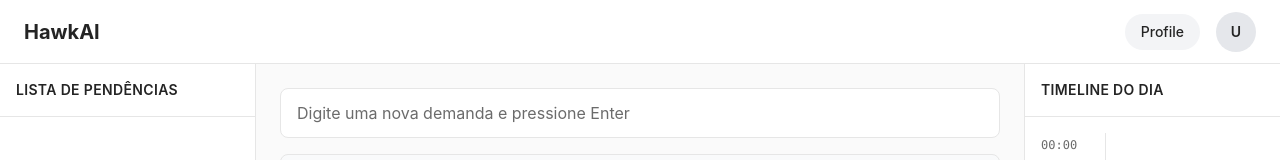
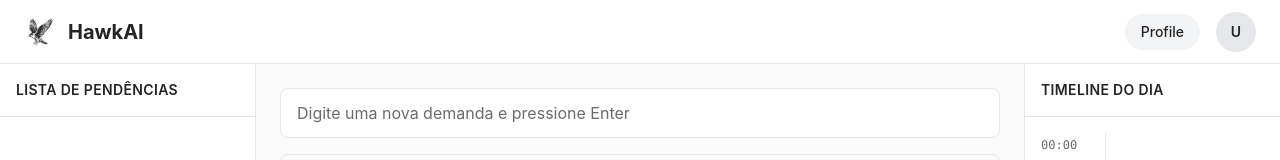
Before and after one commit to davirezendemota/hawkai, a Next.js app in the folder frontend/: page / in a window 1280 px wide. Shown: the top 160 px of the page. Built offline with nearby package versions, Linux system fonts and the light colour scheme; a web font is replaced by a local one.

Commit message:
feat: adiciona logo no header e favicon

```diff
--- a/frontend/app/components/Header.tsx
+++ b/frontend/app/components/Header.tsx
@@ -1,9 +1,18 @@
 'use client';
+
+import Image from 'next/image';
 
 export default function Header() {
   return (
     <header className="fixed top-0 left-0 right-0 h-16 bg-white border-b border-[var(--border)] z-20 flex items-center justify-between px-6">
-      <div className="flex items-center">
+      <div className="flex items-center gap-3">
+        <Image
+          src="/hawkai_logo.png"
+          alt="HawkAI Logo"
+          width={32}
+          height={32}
+          className="object-contain"
+        />
         <h1 className="text-xl font-bold text-[var(--text-primary)]">HawkAI</h1>
       </div>
       <div className="flex items-center gap-4">
--- a/frontend/app/layout.tsx
+++ b/frontend/app/layout.tsx
@@ -4,6 +4,10 @@ import "./globals.css";
 export const metadata: Metadata = {
   title: "HawkAI - Gerenciamento de Demandas Diárias",
   description: "Sistema de gerenciamento de demandas e tarefas para planejamento e execução diária",
+  icons: {
+    icon: '/hawkai_logo.png',
+    apple: '/hawkai_logo.png',
+  },
 };
 
 export default function RootLayout({
```
Also changed, not shown: frontend/app/icon.png (added), frontend/public/hawkai_logo.png (added).
